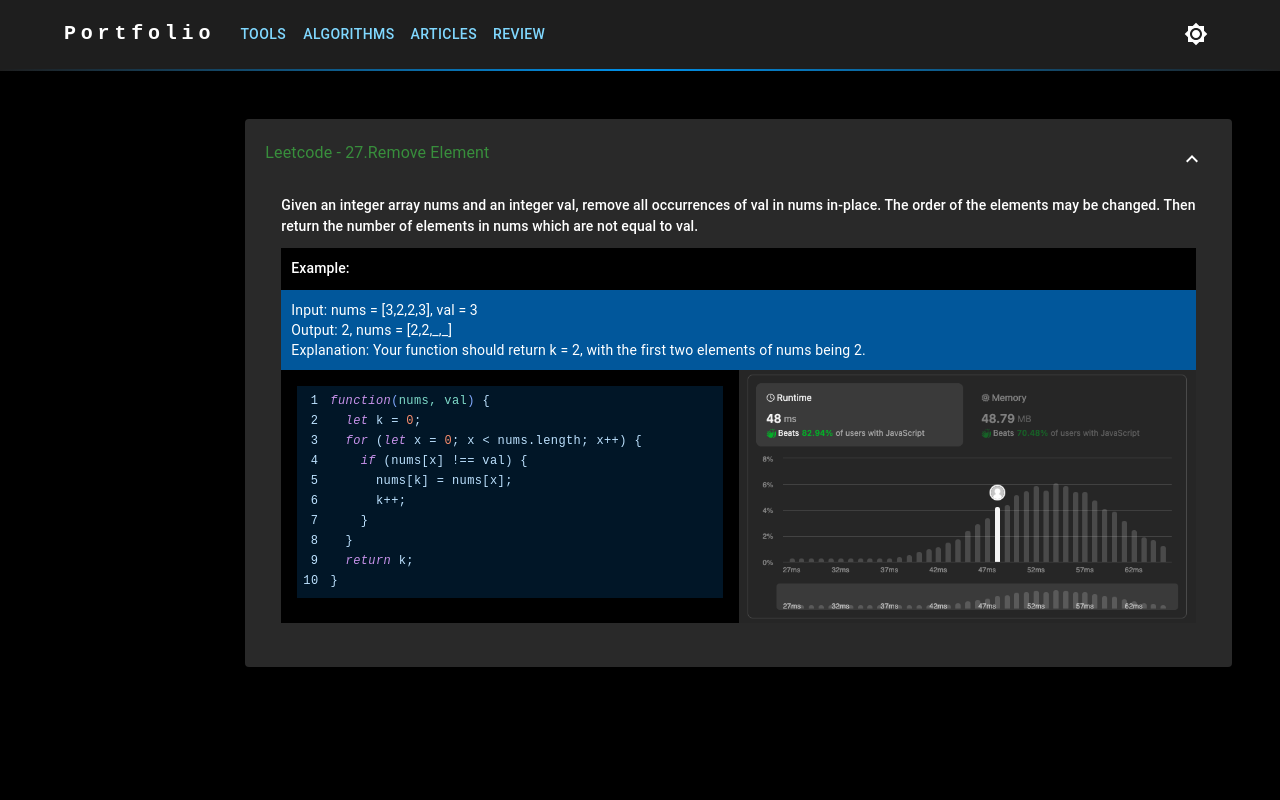
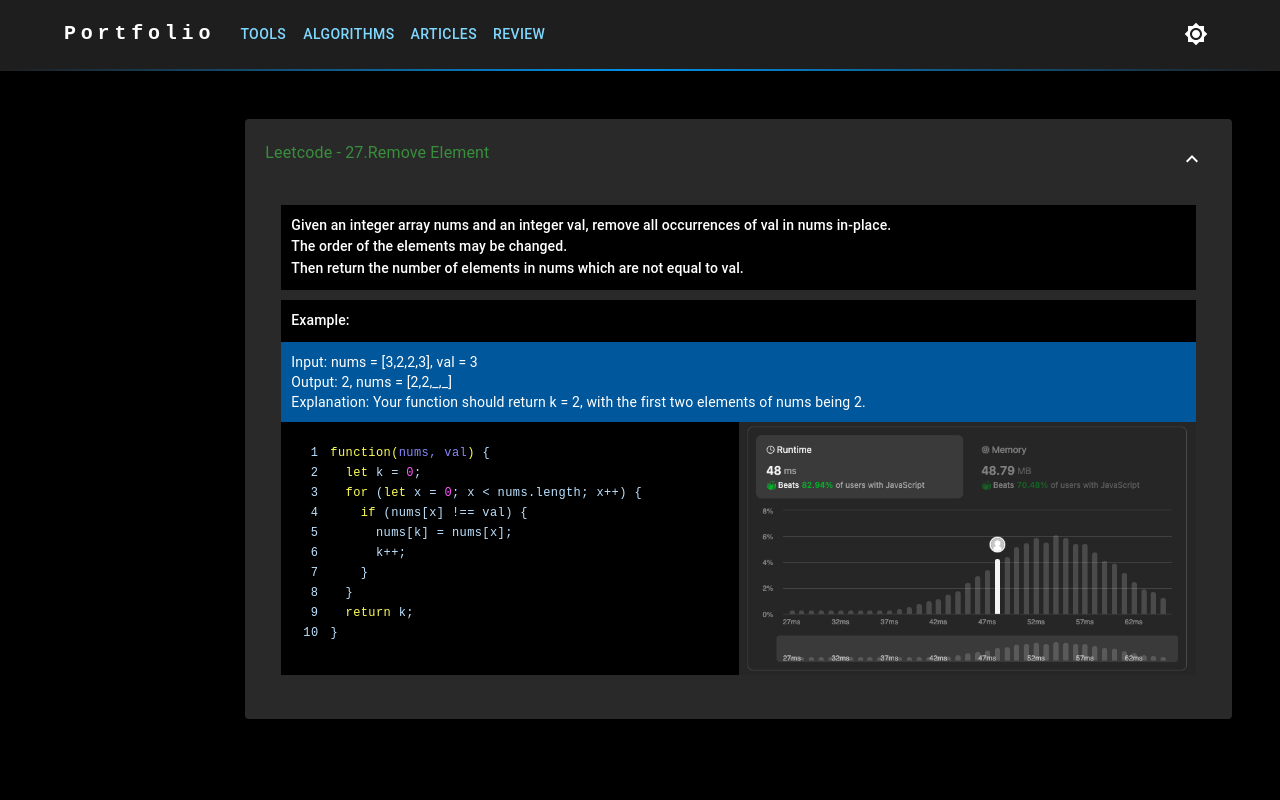
Before and after one commit to carlosharo/portfolio, a Next.js app: page /algorithms in a window 1280 px wide. Both pictures are taken after a click on the button 1191 px from the left and 168 px from the top of the page. Shown: the top 800 px of the page. Built offline with nearby package versions, Linux system fonts and the light colour scheme.

Commit message:
PT:0523: code improvement

```diff
--- a/app/_commons/_mocks/algorithms/leetcode/27_remove_elements/index.tsx
+++ b/app/_commons/_mocks/algorithms/leetcode/27_remove_elements/index.tsx
@@ -3,8 +3,8 @@ export const remove_elements = {
     title: 'Leetcode - 27.Remove Element',
     href: 'https://leetcode.com/problems/remove-element/description',
     description: `Given an integer array nums and an integer val, remove all occurrences of val in nums in-place.
-    The order of the elements may be changed.
-    Then return the number of elements in nums which are not equal to val.`,
+The order of the elements may be changed.
+Then return the number of elements in nums which are not equal to val.`,
     example: {
         title: 'Example:',
         description: `Input: nums = [3,2,2,3], val = 3
--- a/app/_commons/_types/index.tsx
+++ b/app/_commons/_types/index.tsx
@@ -75,7 +75,7 @@ export type AlgorithmsProps = {
     example: {
         title: string;
         description: string;
-        code: string;
+        code: (...props: any) => Array<any> | string | number | void;
     };
     media: {
         href: string;
--- a/app/_components/PTCardDetails/index.tsx
+++ b/app/_components/PTCardDetails/index.tsx
@@ -5,7 +5,7 @@ import { ExpandLess, ExpandMore } from '@mui/icons-material';
 import { AlgorithmsProps } from "@/app/_commons/_types";
 import { useState } from "react";
 import SyntaxHighlighter from 'react-syntax-highlighter';
-import { nightOwl } from 'react-syntax-highlighter/dist/esm/styles/hljs';
+import { qtcreatorDark } from 'react-syntax-highlighter/dist/esm/styles/hljs';
 
 export const PTCardDetails: React.FC<AlgorithmsProps> = ({ ...algorithm }) => {
     const [isExpanded, setIsExpanded] = useState(false);
@@ -14,7 +14,6 @@ export const PTCardDetails: React.FC<AlgorithmsProps> = ({ ...algorithm }) => {
     const handleExpandClick = () => {
         setIsExpanded(!isExpanded);
     }
-    const codeString = `(num) => num + 1`;
 
     return (
         <PTCard style={{ padding: '20px' }}>
@@ -27,8 +26,10 @@ export const PTCardDetails: React.FC<AlgorithmsProps> = ({ ...algorithm }) => {
                 </IconButton>
             </Stack>
             {isExpanded && (
-                <PTCardContent>
-                    <Typography variant='subtitle2'>{description}</Typography>
+                <PTCardContent >
+                    <Box bgcolor="background.default" sx={{ minWidth: '100%', padding: '10px', marginTop: '10px' }} >
+                        <Typography variant='subtitle2' sx={{ whiteSpace: 'preserve-breaks' }}>{description}</Typography>
+                    </Box>
                     <Box bgcolor="background.default" sx={{ minWidth: '100%', padding: '10px', marginTop: '10px' }} >
                         <Typography variant='subtitle2'>{example.title}</Typography>
                     </Box>
@@ -41,9 +42,9 @@ export const PTCardDetails: React.FC<AlgorithmsProps> = ({ ...algorithm }) => {
                                 <SyntaxHighlighter
                                     language="javascript"
                                     showLineNumbers
-                                    style={nightOwl}
+                                    style={qtcreatorDark}
                                     codeTagProps={{ style: { color: '#bde2ff' } }}
-                                    >
+                                >
                                     {`${example.code}`}
                                 </SyntaxHighlighter>
                             </Typography>
--- a/app/globals.css
+++ b/app/globals.css
@@ -8,6 +8,9 @@ body {
   max-width: 100vw;
   overflow-x: hidden;
 }
+body pre code {
+  white-space: pre-wrap !important; /* make code wrap */
+}
 a {
   color: inherit;
   text-decoration: none;
```
